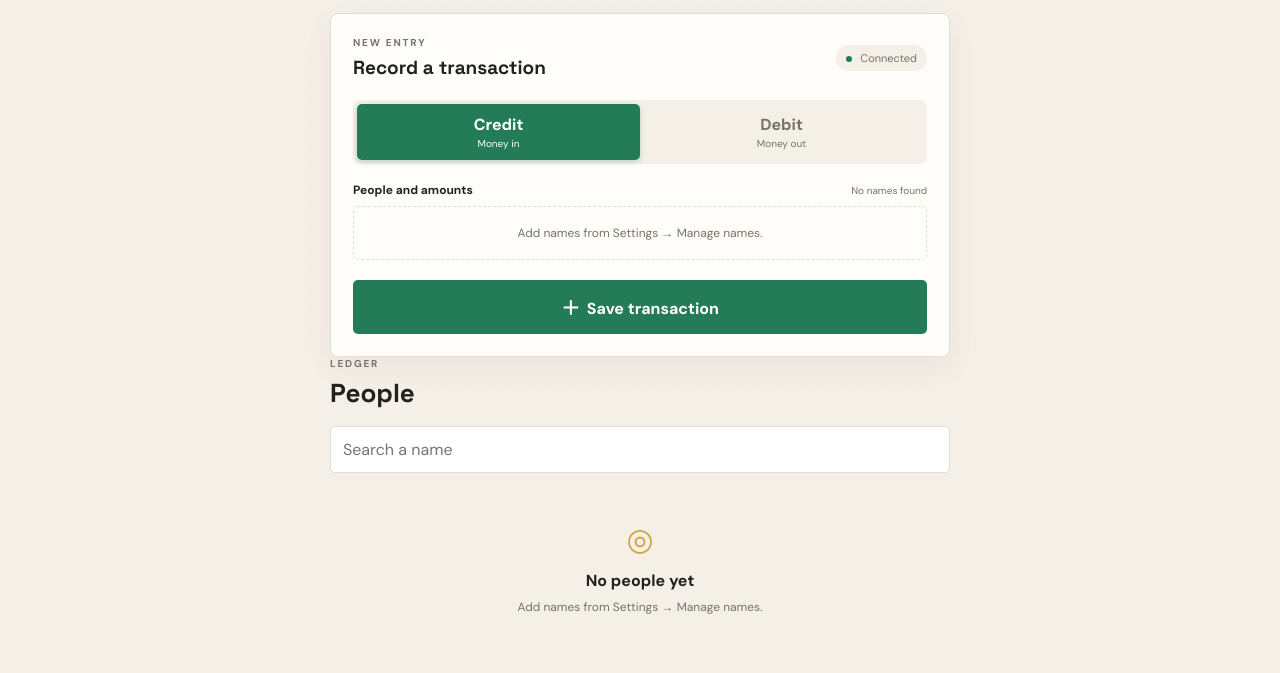
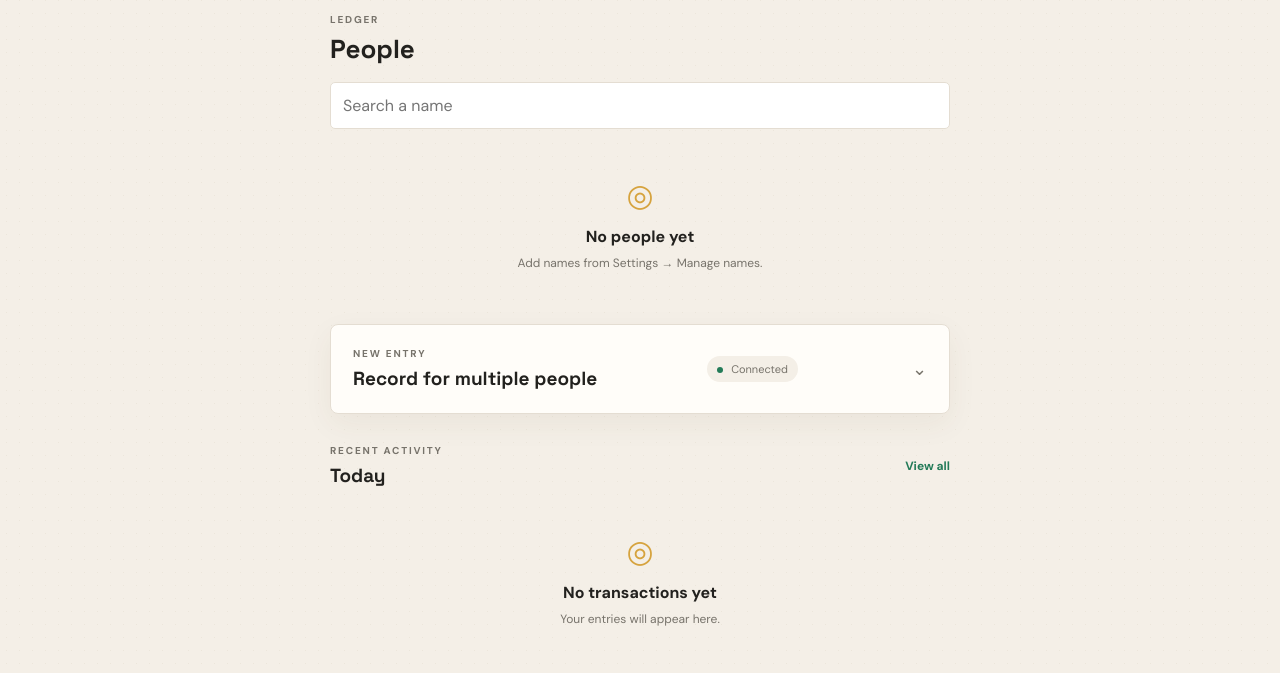
Before and after one commit to renumittal/khata-daily, a plain HTML site: page index.html in a window 1280 px wide. Shown: the part 58-731 px from the top of the page. Drawn offline with nearby package versions, Linux system fonts and the light colour scheme; no server answers.

Commit message:
Make the people directory primary on Home, multi-person entry secondary
Per feedback: the merged Home tab looked like the old Home (entry form
first), not the old People page (directory first). Flipped the order —
the searchable people list is now what you see immediately, and the
multi-person Credit/Debit entry form is a collapsed "New entry" card
below it that expands on tap, so it doesn't dominate the screen.

Co-Authored-By: Claude Sonnet 5 <noreply@anthropic.com>

```diff
--- a/index.html
+++ b/index.html
@@ -20,14 +20,20 @@
     </header>
 
     <section id="peopleView" class="view">
-      <section class="entry-panel">
-        <div class="section-heading">
+      <p class="eyebrow">LEDGER</p>
+      <h2 class="view-title">People</h2>
+      <input id="peopleSearch" class="search-input" type="search" placeholder="Search a name">
+      <div class="people-directory" id="peopleDirectory"></div>
+      <div class="empty-state" id="peopleDirectoryEmpty" hidden><span>◎</span><p>No people yet</p><small>Add names from Settings → Manage names.</small></div>
+
+      <details class="entry-panel">
+        <summary class="section-heading">
           <div>
             <p class="eyebrow">NEW ENTRY</p>
-            <h2>Record a transaction</h2>
+            <h2>Record for multiple people</h2>
           </div>
           <span class="sync-pill" id="syncStatus"><i></i> Local</span>
-        </div>
+        </summary>
         <form id="entryForm">
           <div class="type-switch" role="group" aria-label="Transaction type">
             <button type="button" class="type-option active" id="creditButton" data-type="credit">Credit<small>Money in</small></button>
@@ -37,13 +43,7 @@
           <div class="people-list" id="peopleList"><div class="people-placeholder">Add names from Settings → Manage names.</div></div>
           <button class="primary-button" type="submit"><span>＋</span> Save transaction</button>
         </form>
-      </section>
-
-      <p class="eyebrow">LEDGER</p>
-      <h2 class="view-title">People</h2>
-      <input id="peopleSearch" class="search-input" type="search" placeholder="Search a name">
-      <div class="people-directory" id="peopleDirectory"></div>
-      <div class="empty-state" id="peopleDirectoryEmpty" hidden><span>◎</span><p>No people yet</p><small>Add names from Settings → Manage names.</small></div>
+      </details>
 
       <section class="ledger-section">
         <div class="section-heading compact">
--- a/styles.css
+++ b/styles.css
@@ -143,11 +143,44 @@ h2 {
 }
 
 .entry-panel {
+    margin: 22px 0;
     padding: 22px;
     background: var(--panel);
     border: 1px solid var(--line);
     border-radius: 8px;
     box-shadow: 0 10px 30px rgba(77,61,40,.06);
+}
+
+.entry-panel > summary.section-heading {
+    cursor: pointer;
+    list-style: none;
+}
+
+.entry-panel > summary.section-heading::-webkit-details-marker {
+    display: none;
+}
+
+.entry-panel > summary.section-heading::after {
+    content: '⌄';
+    font-size: 18px;
+    color: var(--muted);
+    transition: transform .15s ease;
+}
+
+.entry-panel[open] > summary.section-heading::after {
+    transform: rotate(180deg);
+}
+
+.entry-panel > summary.section-heading .sync-pill {
+    margin-right: 4px;
+}
+
+.entry-panel > form {
+    margin-top: 20px;
+}
+
+.entry-panel:not([open]) > summary.section-heading {
+    margin-bottom: 0;
 }
 
 .section-heading {
```
